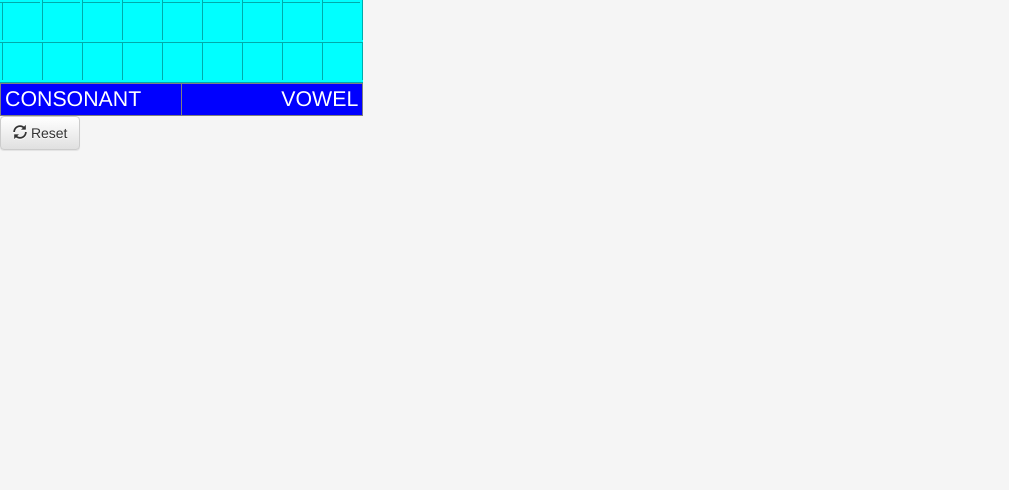
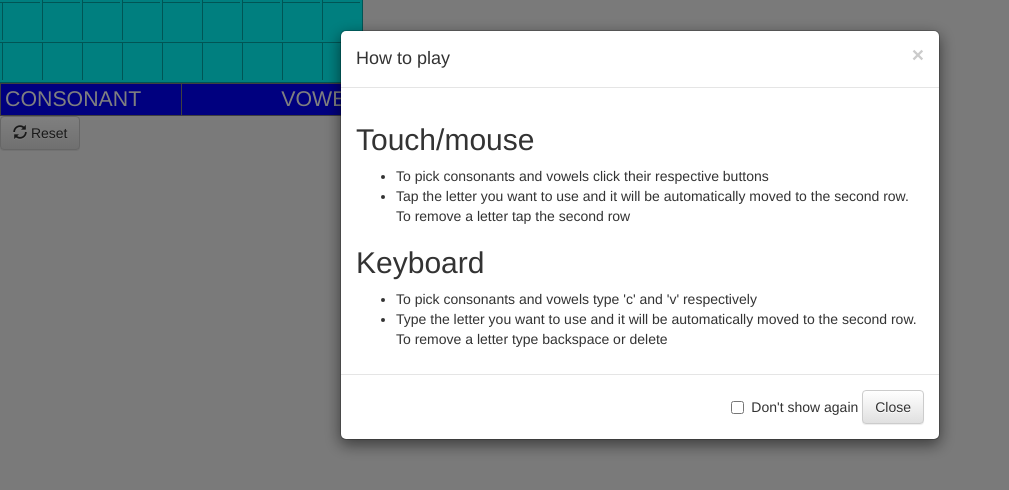
Before and after one commit to Munodi/letters, a plain HTML site: page index.html in a window 1280 px wide. Shown: the whole page, without its empty margins (0-1009 px from the left). Drawn offline with nearby package versions, Linux system fonts and the light colour scheme.

Commit message:
when the page loads show a modal to explain the controls

```diff
--- a/index.html
+++ b/index.html
@@ -18,11 +18,39 @@
 
 		<link rel="stylesheet" type="text/css" href="styles.css">
 
-		<script type="text/javascript" src="letters.js"></script>
+		<script src="letters.js"></script>
 		<title>Letters</title>
 	</head>
 
 	<body>
+		<div class="modal fade" tabindex="-1" role="dialog" id="helpModal" data-backdrop="static" data-keyboard="false">
+			<div class="modal-dialog" role="document">
+				<div class="modal-content">
+					<div class="modal-header">
+						<button type="button" class="close" data-dismiss="modal" aria-label="Close"><span aria-hidden="true">&times;</span></button>
+						<h4 class="modal-title">How to play</h4>
+					</div>
+					<div class="modal-body">
+						<h2>Touch/mouse</h2>
+						<ul>
+							<li>To pick consonants and vowels click their respective buttons</li>
+							<li>Tap the letter you want to use and it will be automatically moved to the second row. To remove a letter tap the second row</li>
+						</ul>
+						<h2>Keyboard</h2>
+						<ul>
+							<li>To pick consonants and vowels type 'c' and 'v' respectively</li>
+							<li>Type the letter you want to use and it will be automatically moved to the second row. To remove a letter type backspace or delete</li>
+						</ul>
+					</div>
+					<div class="modal-footer">
+						<label class="checkbox-inline" id="dont-show-help-holder">
+							<input type="checkbox" autocomplete="off" id="dont-show-help">Don't show again
+						</label>
+						<button type="button" class="btn btn-default" data-dismiss="modal">Close</button>
+					</div>
+				</div><!-- /.modal-content -->
+			</div><!-- /.modal-dialog -->
+		</div><!-- /.modal -->
 		<div id="board">
 
 			<table id="letters-table">
--- a/letters.js
+++ b/letters.js
@@ -109,5 +109,35 @@ $(function() {
 		vowelsSelectedCount = 0;
 
 		paintCells();
-	})
+	});
+
+	// If localStorage variable that should be page specific is not set then show the modal
+	// In some circumstances localStorage is not available. Also iOS Safari in private mode has a quota of 0 so setItem always fails
+	function storageAvailable(type) {
+		try {
+			var storage = window[type],
+				x = '__storage_test__';
+			storage.setItem(x, x);
+			storage.removeItem(x);
+			return true;
+		}
+		catch(e) {
+			return false;
+		}
+	}
+
+	if(storageAvailable('localStorage')) {
+		if(localStorage.getItem(location.href + "/doNotShowHelp") !== "true") {
+			$("#helpModal").modal();
+
+			$("#helpModal").on("hidden.bs.modal", function (e) {
+				if(document.getElementById("dont-show-help").checked) {
+					try { localStorage.setItem(location.href + "/doNotShowHelp", "true"); } catch (e) { console.log(e); }
+				}
+			});
+		}
+	} else {	// if cannot use localStorage then hide checkbox and display anyway
+		document.getElementById("dont-show-help-holder").style.display = "none";
+		$("#helpModal").modal();
+	}
 });
--- a/styles.css
+++ b/styles.css
@@ -1,10 +1,10 @@
 body {
 	background-color: whitesmoke;
-	font-size: 16pt;
 }
 
 #board {
 	display: inline-block;
+	font-size: 16pt;
 }
 
 .letter-col {
```
